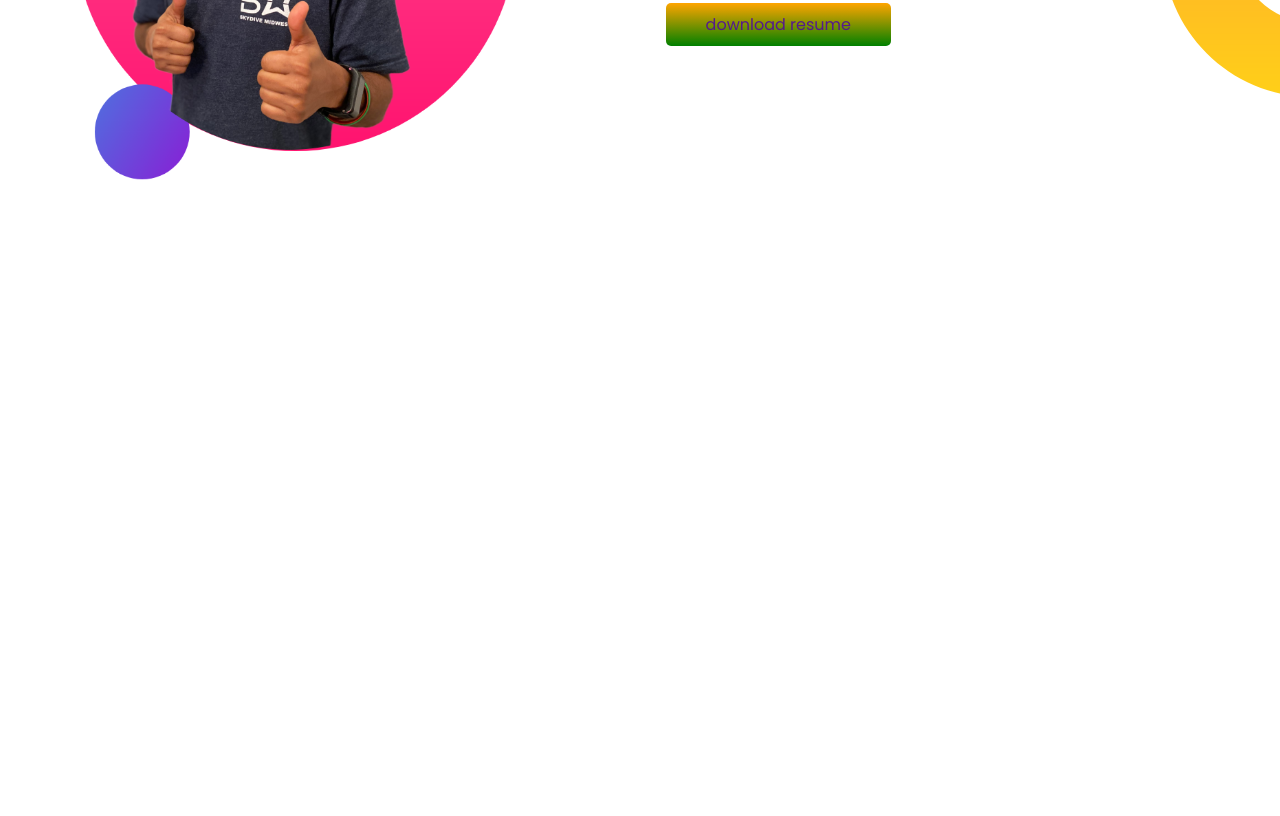
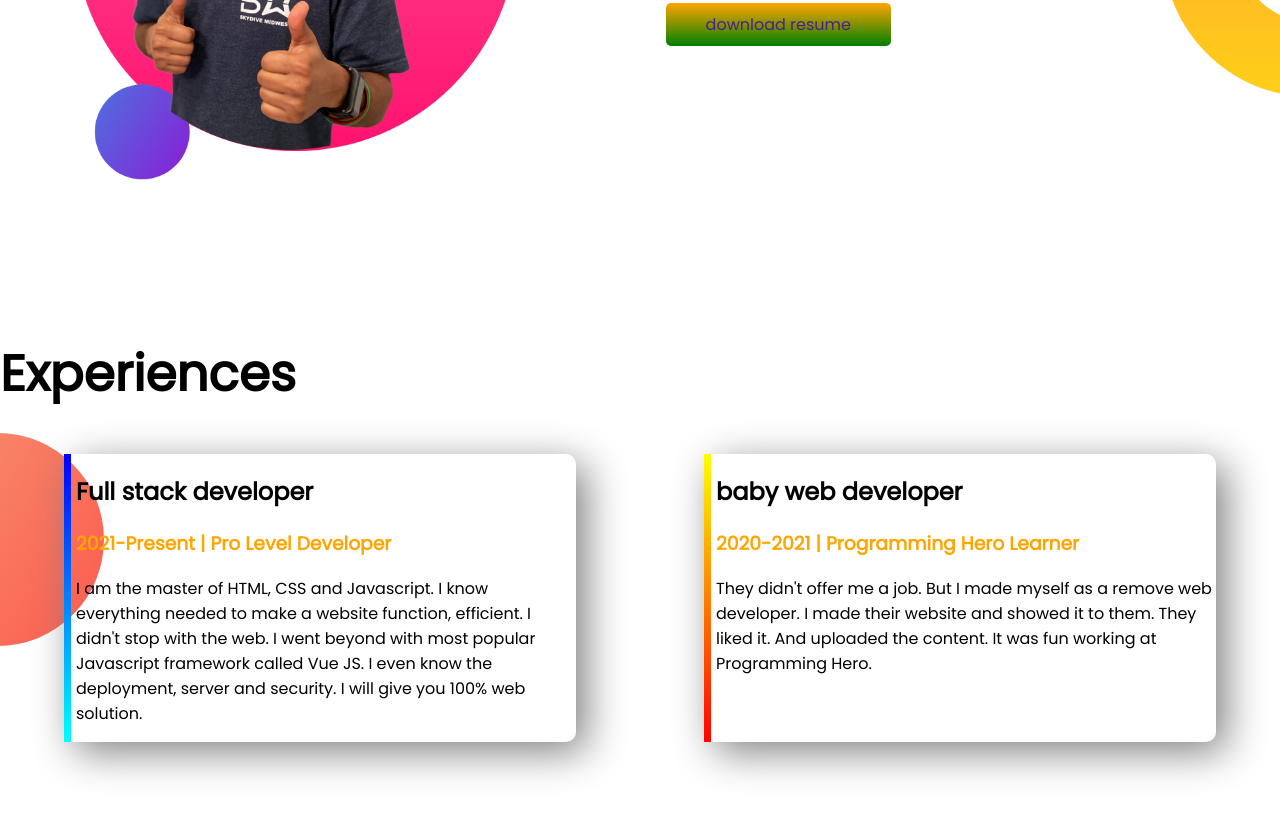
Before and after one commit to akram-hossain2/developer-portfolio, a plain HTML site: page index.html in a window 1280 px wide. Shown: the part 937-1753 px from the top of the page. Before the commit the page ends 1424 px from the top, so only its background shows below. Drawn offline with Linux system fonts and the light colour scheme.

```diff
--- a/index.html
+++ b/index.html
@@ -13,7 +13,7 @@
 </head>
 
 <body>
-    <section class="top-banner">
+    <section class="top-banner flexible-container">
         <div class="half-width">
             <h1>welcome to</h1>
             <h1><span class="orange-color">Akram's</span> world</h1>
@@ -30,7 +30,7 @@
         </div>
     </section>
 
-    <section class="dream-big">
+    <section class="dream-big flexible-container">
         <div class="half-width">
             <img src="images/jhankar2.png" alt="">
         </div>
@@ -43,7 +43,25 @@
         </div>
     </section>
 
-    <section>
+    <section class="experience-area">
+        <h1>Experiences</h1>
+        <div class="flexible-container">
+            <div id="wev-pro" class="experience-item">
+                <h2>Full stack developer</h2>
+                <h3><span class="orange-color">2021-Present | Pro Level Developer</span></h3>
+                <p>I am the master of HTML, CSS and Javascript. I know everything needed to make a website function,
+                    efficient. I didn't stop with the web. I went beyond with most popular Javascript framework called
+                    Vue JS. I even know the deployment, server and security. I will give you 100% web solution.</p>
+            </div>
+
+            <div id="wev-dev" class="experience-item">
+                <h2>baby web developer</h2>
+                <h3><span class="orange-color">2020-2021 | Programming Hero Learner</span></h3>
+                <p>They didn't offer me a job. But I made myself as a remove web developer. I made their website and
+                    showed it to them. They liked it. And uploaded the content. It was fun working at Programming Hero.
+                </p>
+            </div>
+        </div>
     </section>
 </body>
 
--- a/style.css
+++ b/style.css
@@ -5,10 +5,13 @@ body{
 h1{
     font-size: 50px;
 }
+.h2{
+    font-size: 40px;
+}
 .orange-color{
     color: orange;
 }
-section{
+.flexible-container{
     display: flex;
     margin-bottom: 150px;
 }
@@ -35,3 +38,26 @@ section{
     background-repeat: no-repeat;
     background-position: right;
 }
+.experience-area{
+    background-image: url(images/exp-bg.png);
+    background-repeat: no-repeat;
+    background-position: left;
+}
+.experience-item{
+    width: 40%;
+    margin-left: 5%;
+    margin-right: 5%;
+    padding-left: 5px;
+    border-radius: 10px;
+    box-shadow: 10px 10px 40px grey;
+}
+#wev-dev{
+    border-left: 7px solid;
+    border-image: linear-gradient(yellow, red);
+    border-image-slice: 1;
+}
+#wev-pro{
+    border-left: 7px solid;
+    border-image: linear-gradient(blue, cyan);
+    border-image-slice: 1;
+}
```
